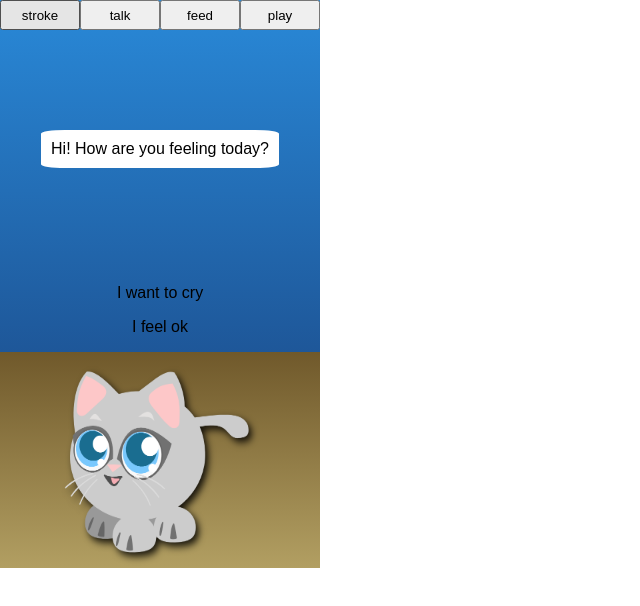
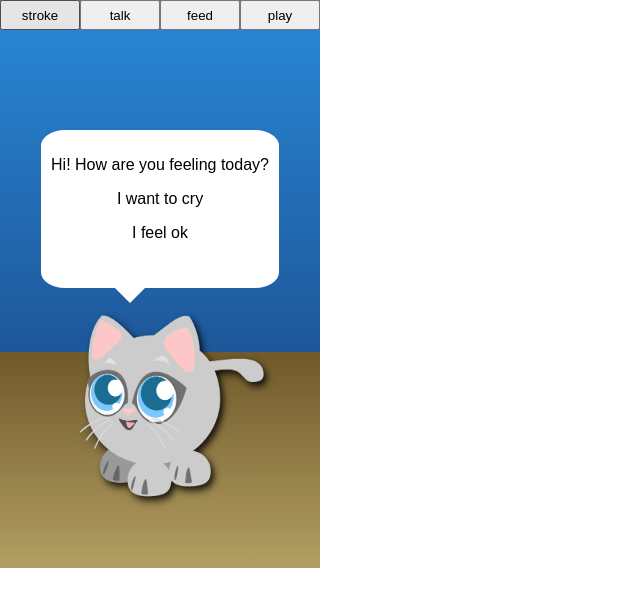
Before and after one commit to CYPIAPT-LNDSE/friendly-friends, a React (Create React App) app: page / in a window 1280 px wide. Shown: the top 606 px of the page, without its empty margins (0-640 px from the left). Built offline with nearby package versions, Linux system fonts and the light colour scheme.

Commit message:
Remove old class from cat, move options inside message, add speech arrow

```diff
--- a/src/components/App.js
+++ b/src/components/App.js
@@ -1,7 +1,6 @@
 import Menu from './Menu.js';
 import Cat from './Cat.js';
 import Message from './Message.js';
-import ResponseOption from './ResponseOption.js';
 
 import React, { Component } from 'react';
 import '../styles/App.css';
@@ -15,8 +14,7 @@ class App extends Component {
     return (
       <div className="container">
         <Menu />
-        <Message text="Hi! How are you feeling today?"/>
-        {this.options.map(option => <ResponseOption text={option}/>)}
+        <Message text="Hi! How are you feeling today?" options={this.options}/>
         <Cat />
       </div>
     );
--- a/src/components/Cat.js
+++ b/src/components/Cat.js
@@ -3,7 +3,7 @@ import React, { Component } from 'react';
 class Cat extends Component {
   render() {
     return (
-      <img className="cat rotating" src="./cat.png" />
+      <img className="cat" src="./cat.png" />
     );
   }
 }
--- a/src/components/Message.js
+++ b/src/components/Message.js
@@ -1,4 +1,5 @@
 import React, { Component } from 'react';
+import ResponseOption from './ResponseOption.js';
 
 class Message extends Component {
   constructor() {
@@ -7,7 +8,10 @@ class Message extends Component {
 
   render() {
     return (
-      <p className="message">{this.props.text}</p>
+      <div className="message">
+        <p>{this.props.text}</p>
+        {this.props.options.map(option => <ResponseOption text={option} />)}
+      </div>
     );
   }
 }
--- a/src/styles/index.css
+++ b/src/styles/index.css
@@ -19,8 +19,9 @@ body {
 }
 
 .cat {
-  display: block;
-  margin: 30px auto;
+  position: fixed;
+  top: 310px;
+  left: 75px;
   width: 200px;
   height: 200px;
   /*-webkit-box-shadow: 10px 100px 121px 0px rgba(0,0,0,0.75);
@@ -67,3 +68,17 @@ body {
   margin: 100px auto;
   width: auto;
 }
+
+.message:after {
+  content: '';
+  display: block;
+  margin: auto;
+  position: relative;
+  top: 25px;
+  left: -30px;
+  width: 0;
+  height: 0;
+  border-left: 20px solid transparent;
+  border-right: 20px solid transparent;
+  border-top: 20px solid white;
+}
```
